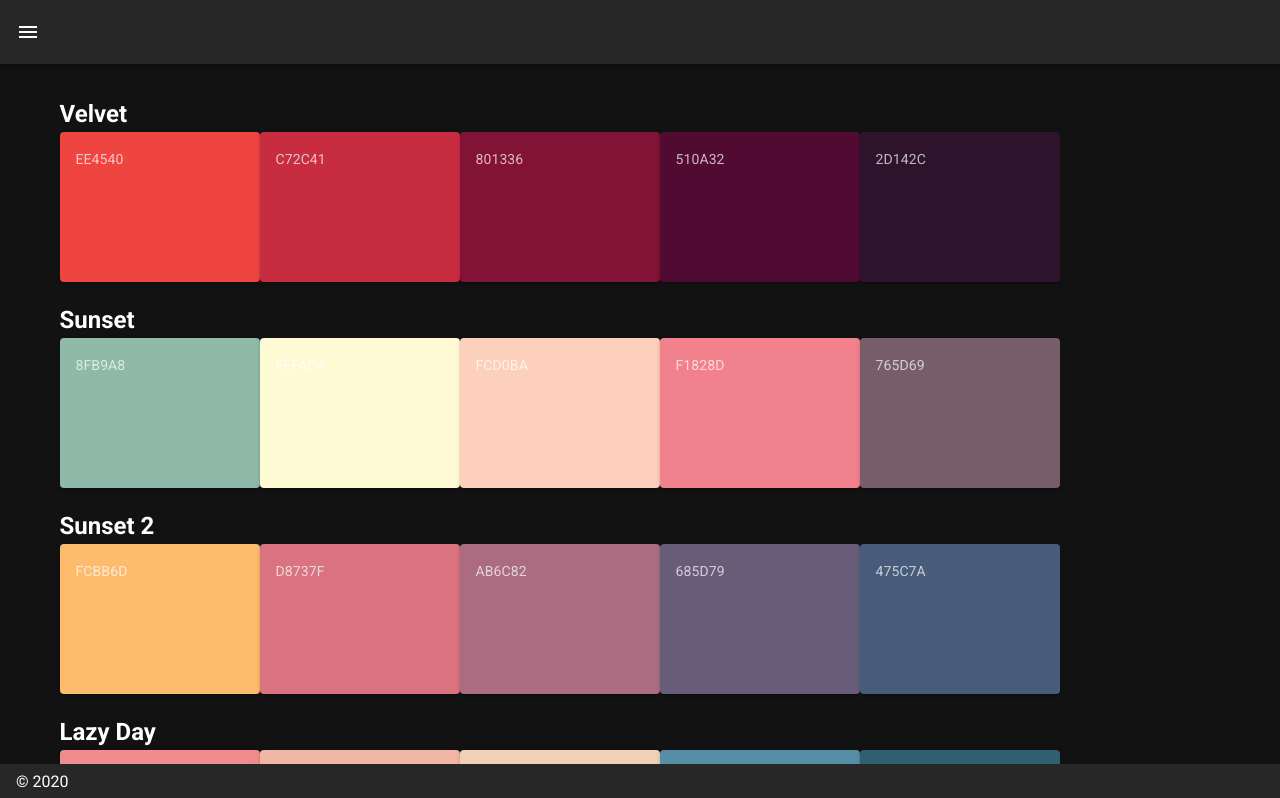
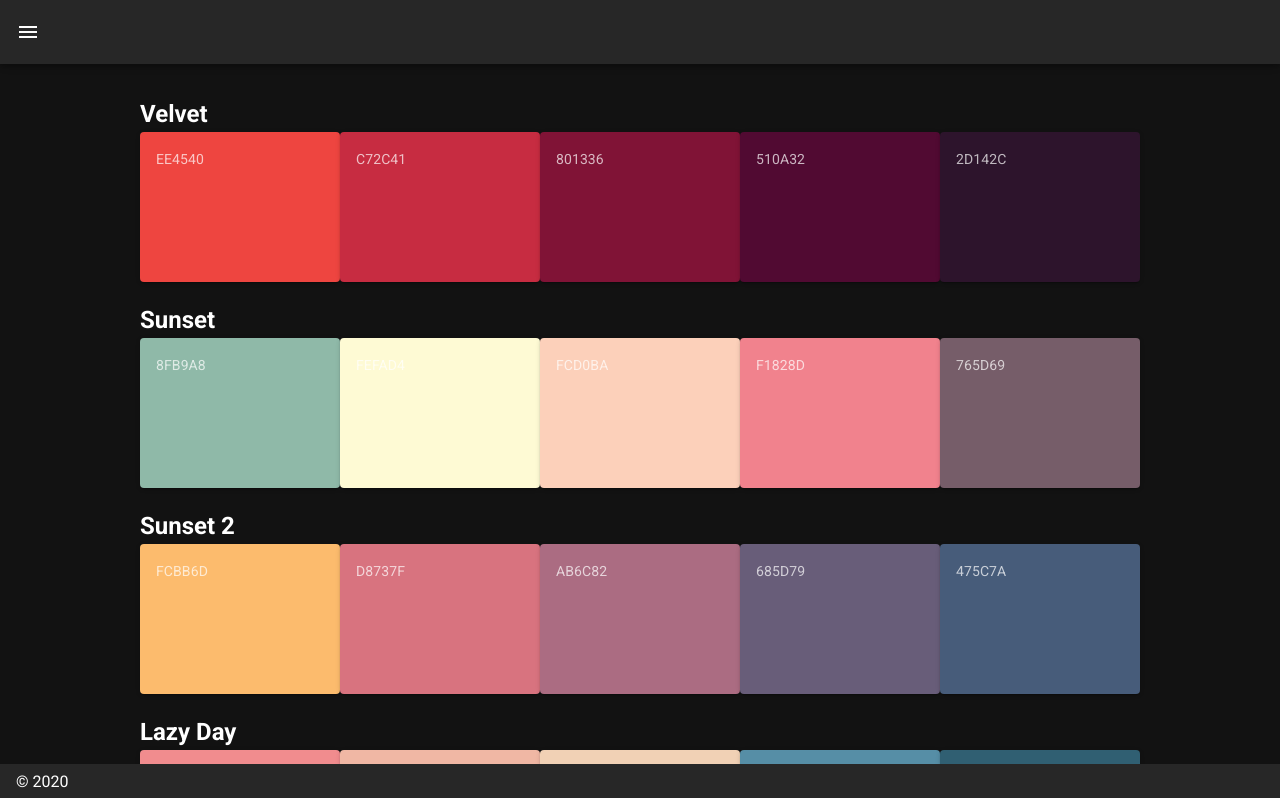
Before and after one commit to heyhoio/heyho, a Nuxt app: page /color-picker in a window 1280 px wide. Shown: the top 798 px of the page. Built offline with nearby package versions, Linux system fonts and the light colour scheme.

Commit message:
align center

```diff
--- a/pages/color-picker.vue
+++ b/pages/color-picker.vue
@@ -1,5 +1,5 @@
 <template>
-  <v-layout d-flex flex-column>
+  <v-layout d-flex flex-column align-center justify-center>
     <v-snackbar v-model="snackbar" :color="snackbarColor" :timeout="timeout">
       Color copied to clipboard
       <v-btn color="blue" text @click="snackbar = false">
```
